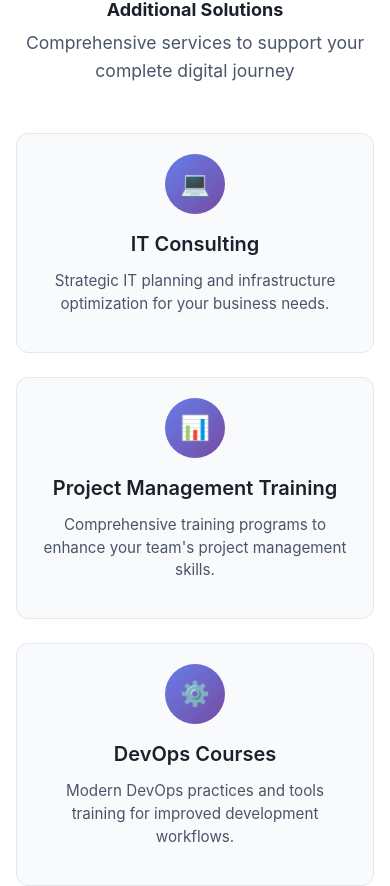
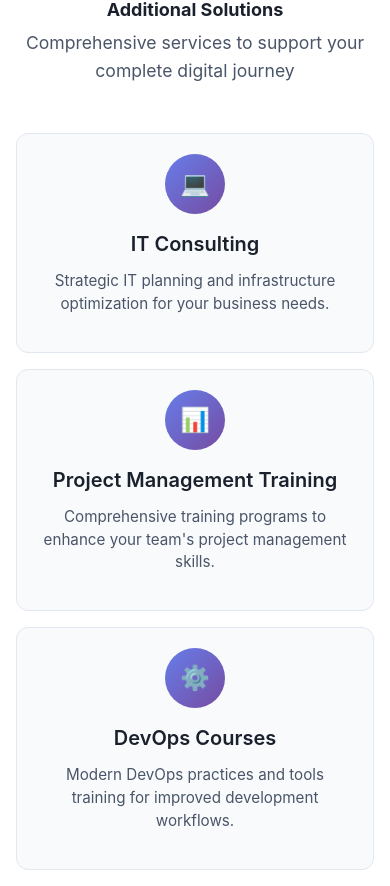
Before and after one commit to Benjaminlucky/esaatech, a React (Vite) app: page / in a window 390 px wide. Shown: the part 2538-3424 px from the top of the page. Built offline with nearby package versions, Linux system fonts and the light colour scheme; no server answers.

Commit message:
refactored additional solutions

```diff
--- a/src/components/home/AdditionalServices.css
+++ b/src/components/home/AdditionalServices.css
@@ -21,7 +21,7 @@
 
 .additional-grid {
   display: grid;
-  grid-template-columns: repeat(auto-fit, minmax(280px, 1fr));
+  grid-template-columns: repeat(3, 1fr); /* 3 columns on desktop */
   gap: 1.5rem;
   margin-bottom: 3rem;
 }
@@ -99,7 +99,8 @@
 /* Responsive Design */
 @media (max-width: 768px) {
   .additional-grid {
-    grid-template-columns: repeat(auto-fit, minmax(250px, 1fr));
+    grid-template-columns: repeat(2, 1fr); /* 2 columns on tablet */
+    gap: 1.25rem;
   }
 
   .additional-card {
@@ -112,6 +113,11 @@
     padding: 3rem 0;
   }
 
+  .additional-grid {
+    grid-template-columns: 1fr; /* 1 column on mobile */
+    gap: 1rem;
+  }
+
   .additional-cta {
     padding: 1.5rem;
   }
```
